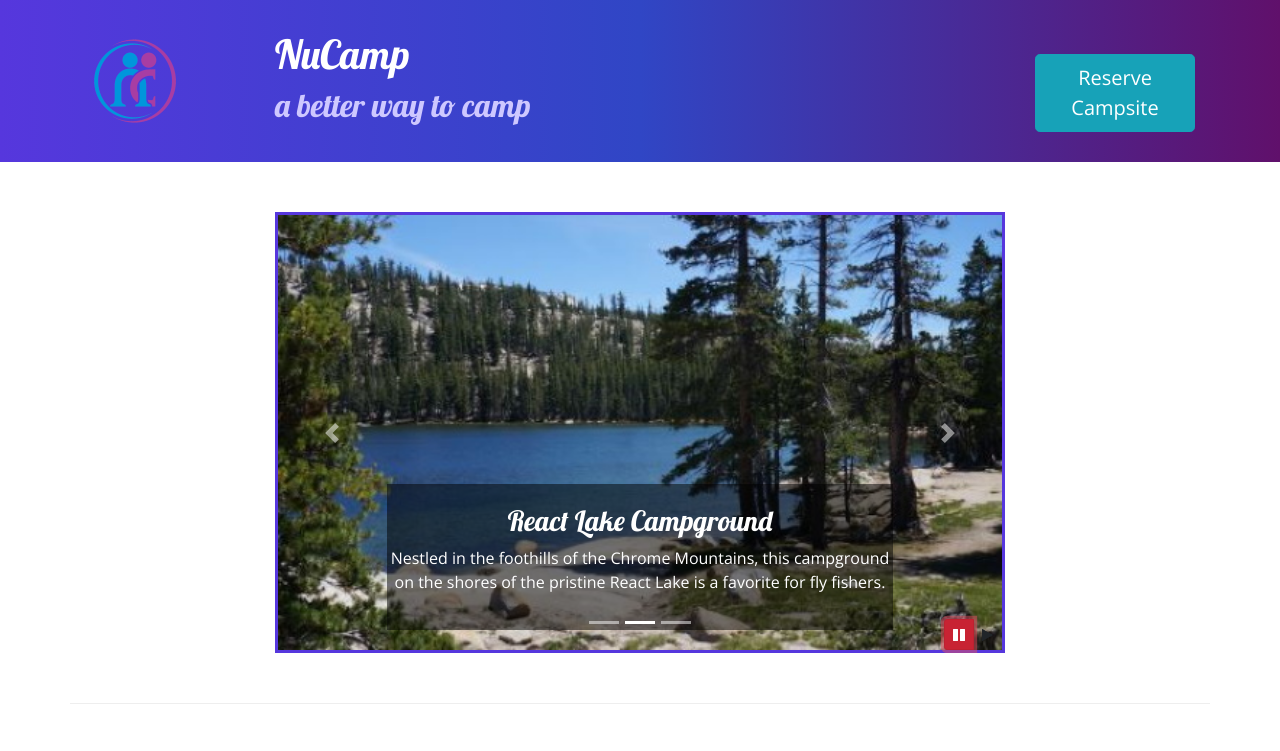
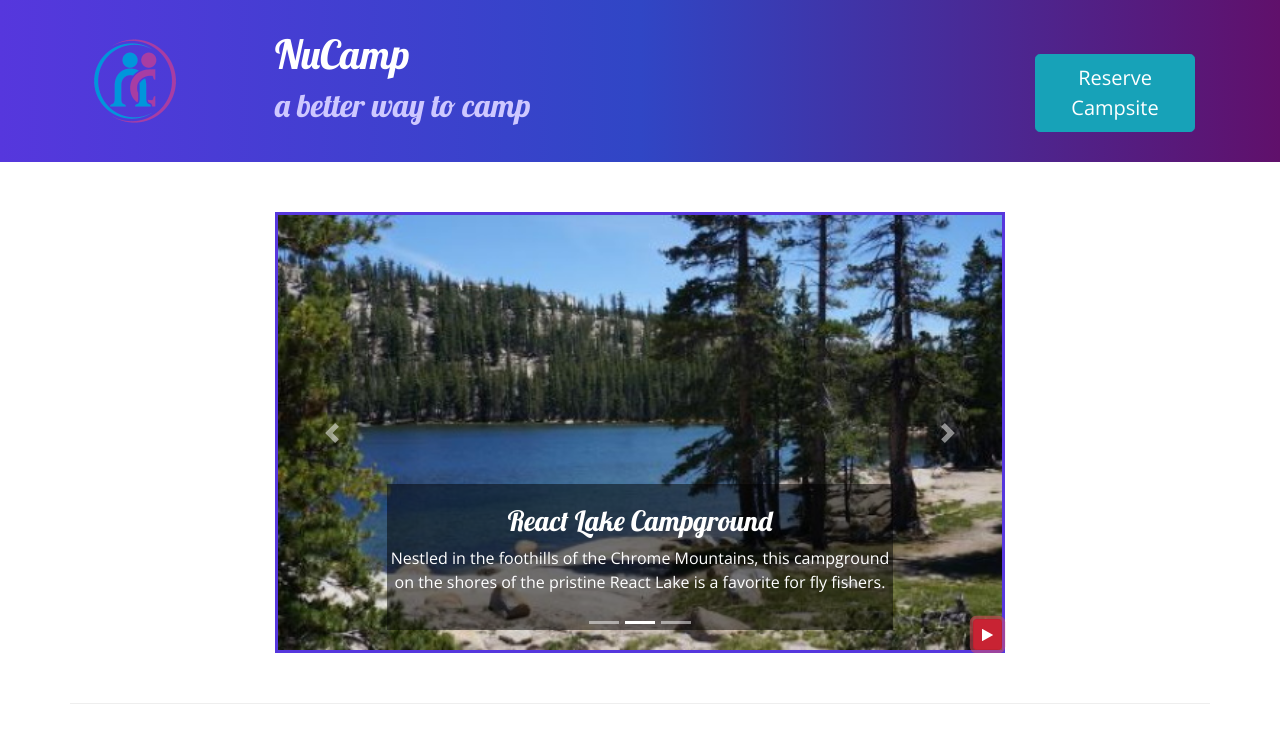
Before and after one commit to Corey-Bradley/nucampsite, a website: page index.html in a window 1280 px wide. Both pictures are taken after a click on the button 959 px from the left and 634 px from the top of the page. Shown: the top 751 px of the page. Drawn offline with nearby package versions, Linux system fonts and the light colour scheme.

Commit message:
Bootstrap and JQuery Part 2

```diff
--- a/index.html
+++ b/index.html
@@ -133,14 +133,9 @@
                         <span class="carousel-control-next-icon"> </span>
                         <span class="sr-only"> Next </span>
                     </a>
-                    <div class="btn-group" id="carouselButton">
-                        <button class="btn btn-danger btn-sm" id="carouselPause">
+                        <button class="btn btn-danger btn-sm" id="carouselButton">
                             <i class="fa fa-pause"> </i>
                         </button>
-                        <button class="btn btn-dnager btn-sm" id="carouselPlay">
-                            <i class="fa fa-play"> </i>
-                        </button>
-                    </div>
                 </div>
             </div>
         </div>
@@ -224,12 +219,17 @@
 
     <script>
         $(function() {
-            $(".carousel").carousel({interval: 2000, pause: "false" } );
-            $("#carouselPause").click(function(){
-                $(".carousel").carousel("pause");
-            });
-            $("#carouselPlay").click(function(){
-                $(".carousel").carousel("cycle");
+            $(".carousel").carousel( { interval: 2000 } );
+            $("#carouselButton").click(function(){
+                if ($("#carouselButton").children("i").hasClass("fa-pause")) {
+                    $(".carousel").carousel("pause");
+                    $("#carouselButton").children("i").removeClass("fa-pause");
+                    $("#carouselButton").children("i").addClass("fa-play");
+                } else {
+                    $(".carousel").carousel("cycle");
+                    $("#carouselButton").children("i").removeClass("fa-play");
+                    $("#carouselButton").children("i").addClass("fa-pause");
+                }
             });
         });
     </script>
```
